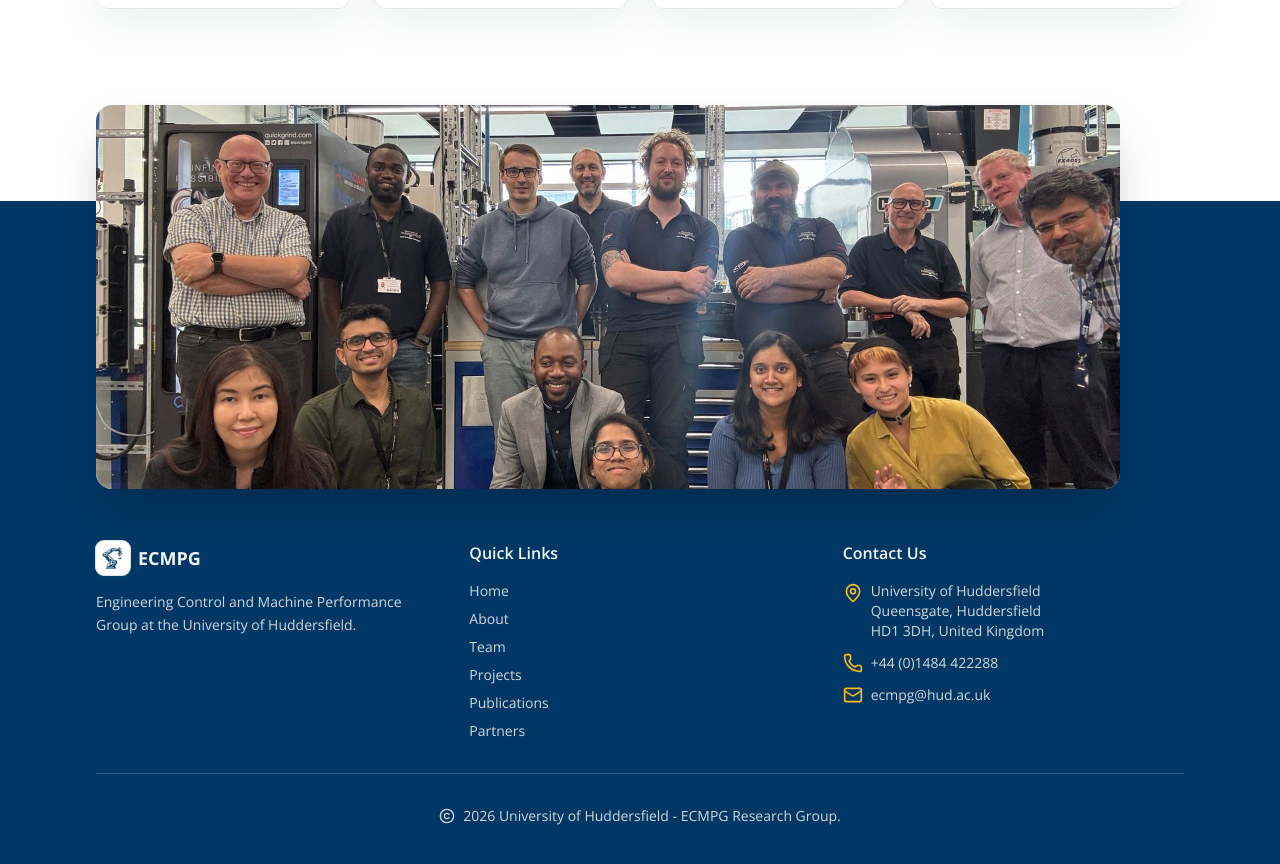
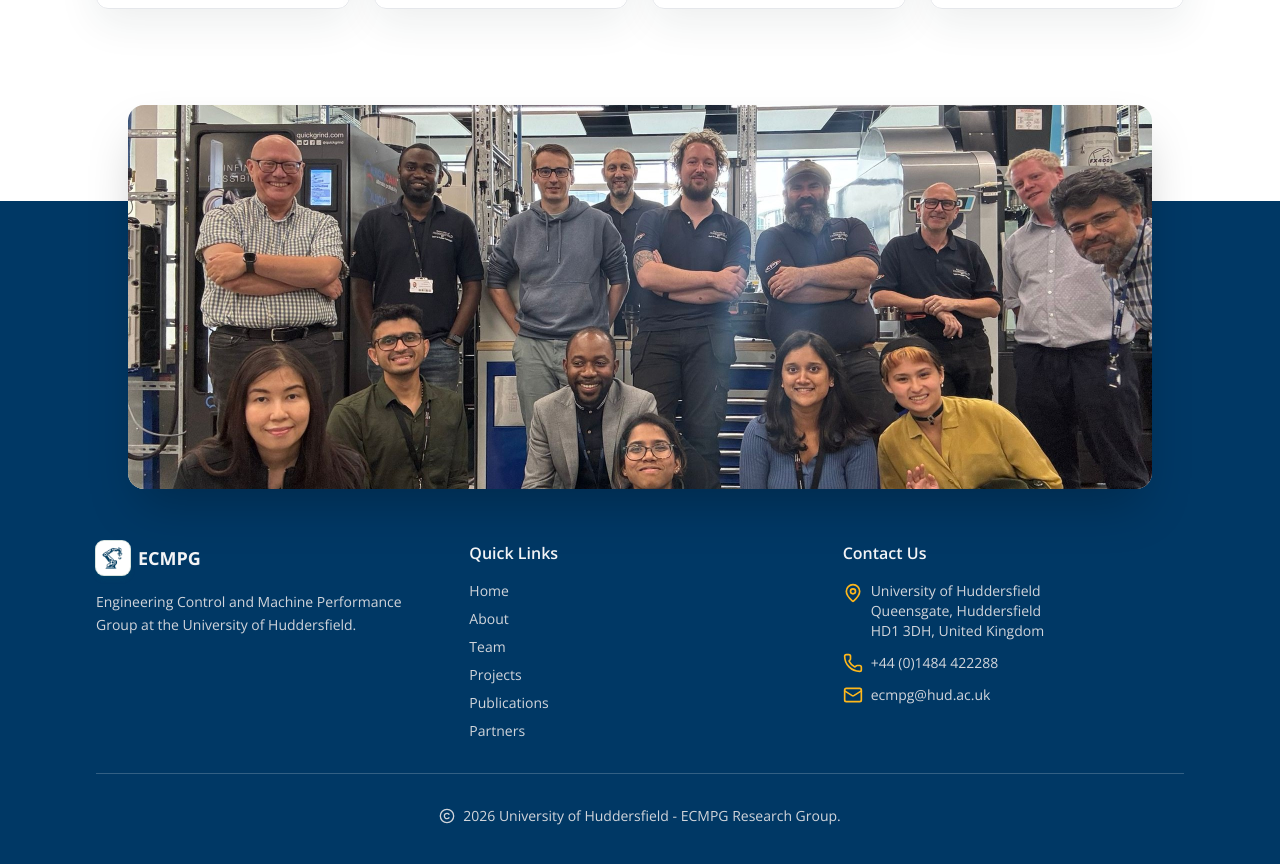
Before and after one commit to ecmpg/ecmpg.github.io, a Next.js app: page / in a window 1280 px wide. Shown: the part 5220-6084 px from the top of the page. Built offline with nearby package versions, Linux system fonts and the light colour scheme.

Commit message:
Fix layout of TeamImage component by adding mx-auto for center alignment

```diff
--- a/app/components/TeamImage.tsx
+++ b/app/components/TeamImage.tsx
@@ -10,7 +10,7 @@ export default function TeamImage() {
 
   return (
     <div className="relative pb-5">
-      <div className="absolute -top-64 left-0 right-0 w-full max-w-5xl h-96 bg-white rounded-2xl shadow-2xl overflow-hidden z-10">
+      <div className="absolute -top-64 left-0 right-0 w-full max-w-5xl mx-auto h-96 bg-white rounded-2xl shadow-2xl overflow-hidden z-10">
         <img src="/images/team.jpeg" alt="ECMPG Team" className="w-full h-full object-cover object-top" />
       </div>
     </div>
```
